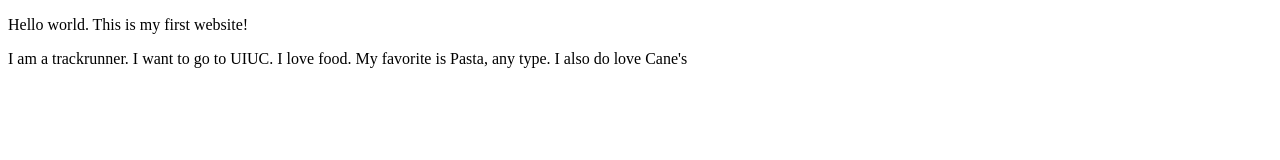
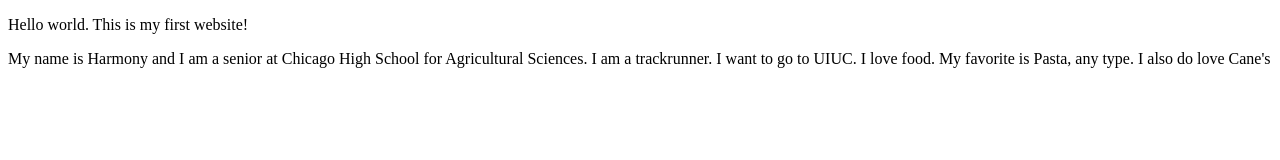
Before and after one commit to HHolmes2/Lab2, a plain HTML site: page index.html in a window 1280 px wide. Drawn offline with Linux system fonts and the light colour scheme.

Commit message:
Created index

```diff
--- a/index.html
+++ b/index.html
@@ -6,6 +6,6 @@
 </head>
 <body>
   <p>Hello world. This is my first website!</p>
-  <p>I am a trackrunner. I want to go to UIUC. I love food. My favorite is Pasta, any type. I also do love Cane's </p>
+  <p>My name is Harmony and I am a senior at Chicago High School for Agricultural Sciences. I am a trackrunner. I want to go to UIUC. I love food. My favorite is Pasta, any type. I also do love Cane's </p>
 </body>
 </html>
```
